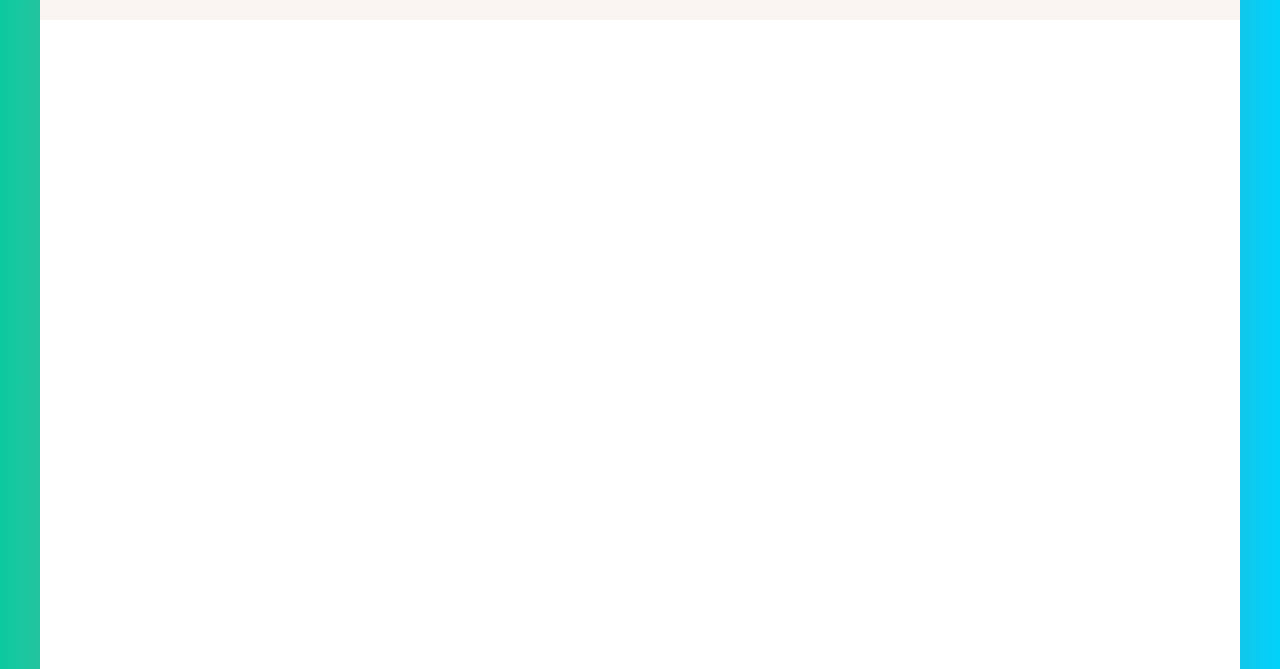
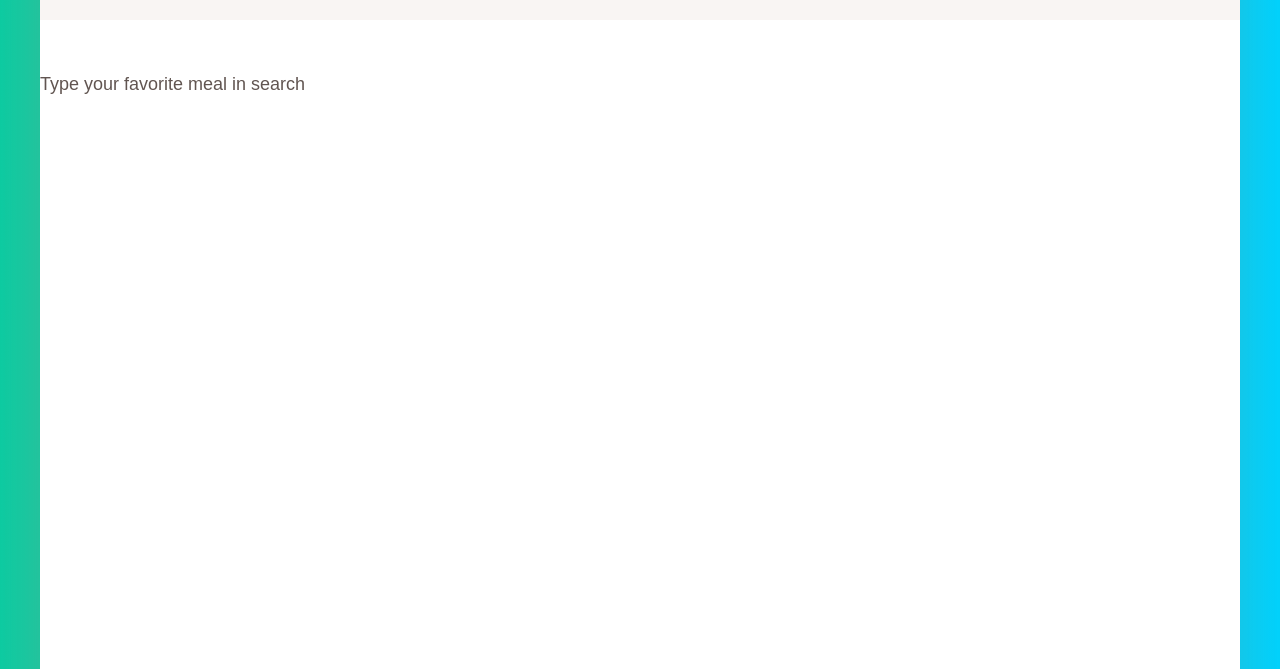
Before and after one commit to abhishekjoshigamerz/MealDbApiAPP, a plain HTML site: page index.html in a window 1280 px wide. Shown: the part 131-800 px from the top of the page. Drawn offline with Linux system fonts and the light colour scheme.

Commit message:
final commit

```diff
--- a/index.html
+++ b/index.html
@@ -31,7 +31,7 @@
         </header>
         <!-- form search results are displayed here -->
         <section class="display--Section">
-
+            <p>Type your favorite meal in search</p>
         </section>
     </div>
     <script src="js/index.js"></script>
```
